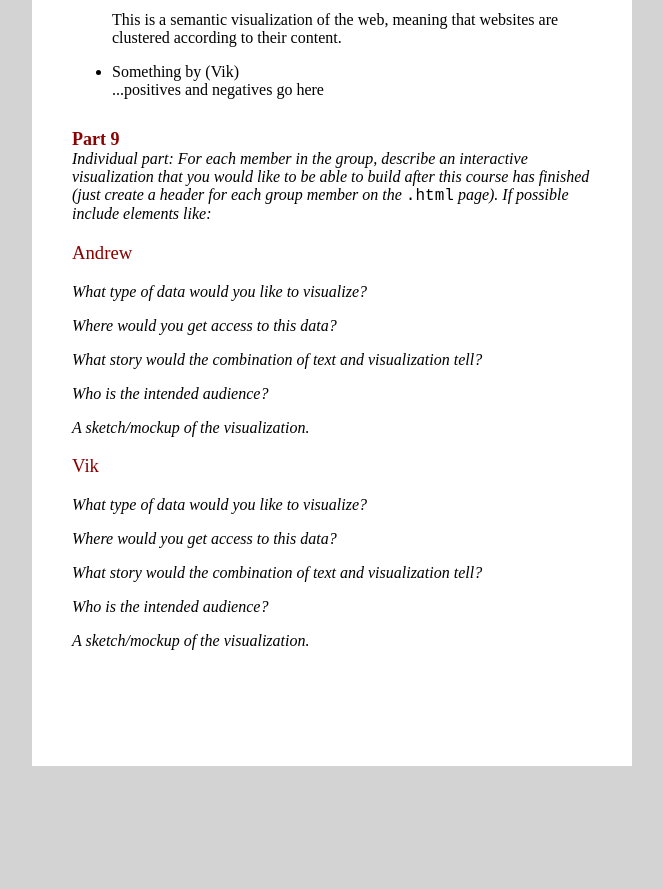
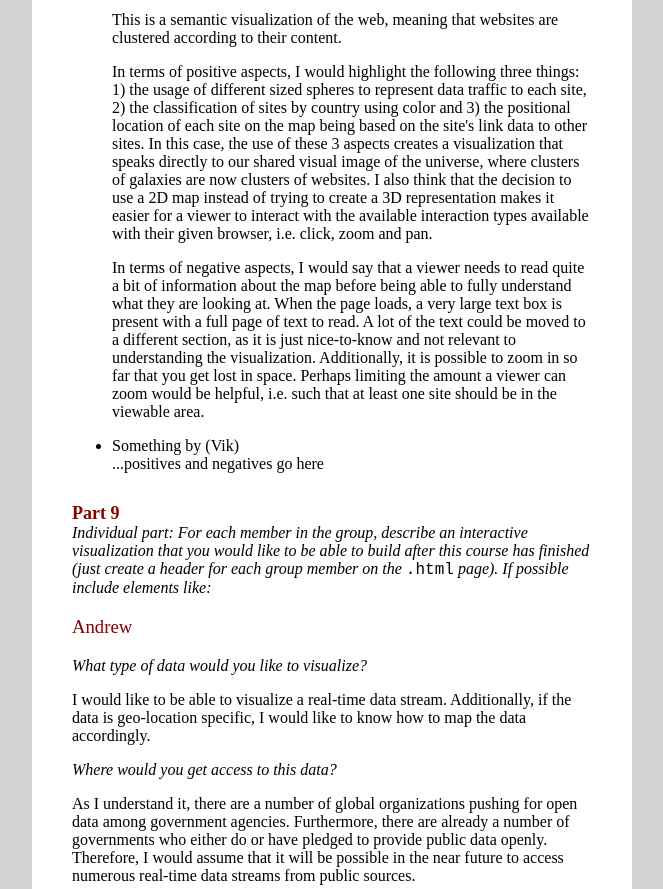
Before and after one commit to drewparli/diku-ide-01, a plain HTML site: page index.html in a window 1280 px wide. Shown: the part 2255-3144 px from the top of the page, without its empty margins (308-971 px from the left). Drawn offline with Linux system fonts and the light colour scheme.

Commit message:
normal update

```diff
--- a/index.html
+++ b/index.html
@@ -153,6 +153,10 @@ Our group has yet to be created but will include:
       <img src="https://thumbnails-visually.netdna-ssl.com/the-internet-map_50291c551761e_w1500.png">
     </a>
     <p>This is a semantic visualization of the web, meaning that websites are clustered according to their content.</p>
+    <p>
+    In terms of positive aspects, I would highlight the following three things: 1) the usage of different sized spheres to represent data traffic to each site, 2) the classification of sites by country using color and 3) the positional location of each site on the map being based on the site's link data to other sites. In this case, the use of these 3 aspects creates a visualization that speaks directly to our shared visual image of the universe, where clusters of galaxies are now clusters of websites. I also think that the decision to use a 2D map instead of trying to create a 3D representation makes it easier for a viewer to interact with the available interaction types available with their given browser, i.e. click, zoom and pan.</p>
+
+    <p>In terms of negative aspects, I would say that a viewer needs to read quite a bit of information about the map before being able to fully understand what they are looking at. When the page loads, a very large text box is present with a full page of text to read. A lot of the text could be moved to a different section, as it is just nice-to-know and not relevant to understanding the visualization. Additionally, it is possible to zoom in so far that you get lost in space. Perhaps limiting the amount a viewer can zoom would be helpful, i.e. such that at least one site should be in the viewable area.</p>
 
   <li>Something by (Vik)</li>
     <p>...positives and negatives go here</p>
@@ -163,10 +167,22 @@ Our group has yet to be created but will include:
 
 <h3>Andrew</h3>
 <p class="part">What type of data would you like to visualize?</p>
+<p>I would like to be able to visualize a real-time data stream. Additionally, if the data is geo-location specific, I would like to know how to map the data accordingly.</p>
+
 <p class="part">Where would you get access to this data?</p>
+<p>As I understand it, there are a number of global organizations pushing for open data among government agencies. Furthermore, there are already a number of governments who either do or have pledged to provide public data openly. Therefore, I would assume that it will be possible in the near future to access numerous real-time data streams from public sources.</p>
+
 <p class="part">What story would the combination of text and visualization tell?</p>
+
+
 <p class="part">Who is the intended audience?</p>
+
+
 <p class="part">A sketch/mockup of the visualization.</p>
+
+
+
+
 
 <h3>Vik</h3>
 <p class="part">What type of data would you like to visualize?</p>
```
